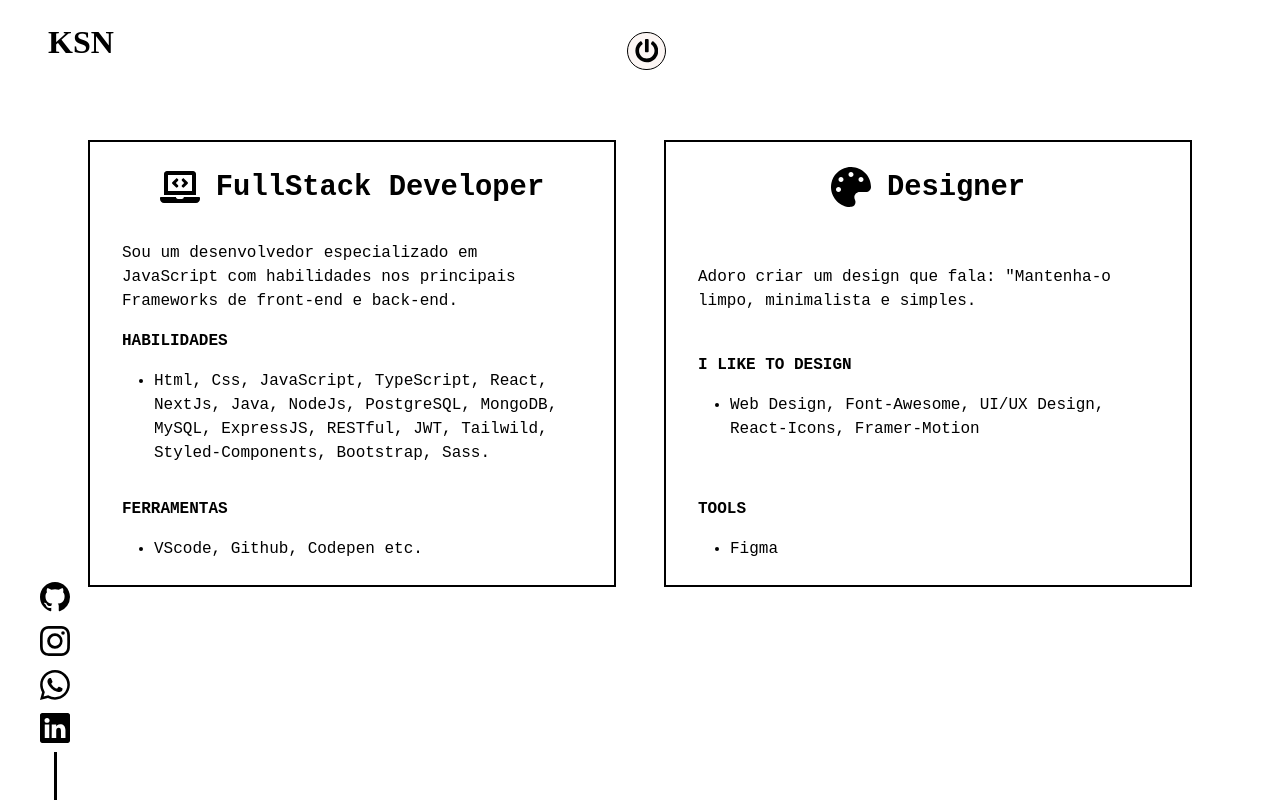
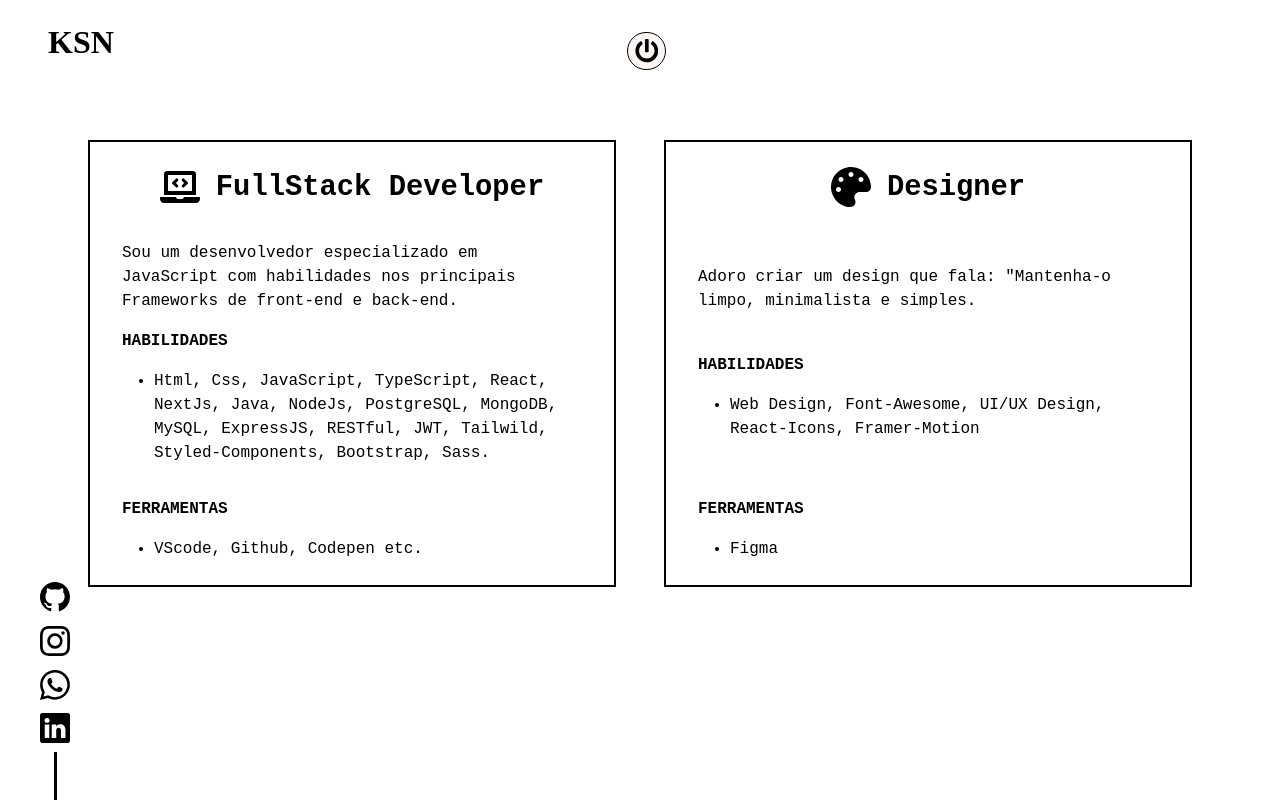
Before and after one commit to kleberson154/My-Portfolio2.0, a Next.js app: page /MySkillsPage in a window 1280 px wide. Built offline with nearby package versions, Linux system fonts and the light colour scheme.

Commit message:
fixing the html and translating a sentence

```diff
--- a/src/pages/MySkillsPage.js
+++ b/src/pages/MySkillsPage.js
@@ -197,7 +197,7 @@ const MySkillsPage = () => {
               simples.
             </Description>
             <Description>
-              <strong>I LIKE TO DESIGN</strong>
+              <strong>HABILIDADES</strong>
               <Ulskill>
                 <Liskill>
                   Web Design, Font-Awesome, UI/UX Design, React-Icons,
@@ -206,7 +206,7 @@ const MySkillsPage = () => {
               </Ulskill>
             </Description>
             <Description>
-              <strong>Tools</strong>
+              <strong>FERRAMENTAS</strong>
               <Ulskill>
                 <Liskill>Figma</Liskill>
               </Ulskill>
--- a/src/pages/_app.js
+++ b/src/pages/_app.js
@@ -3,11 +3,11 @@ import '../styles/globals.css'
 
 function MyApp({ Component, pageProps, router }) {
   return (
-    <>
+    <html lang="pt-br">
       <AnimatePresence exitBeforeEnter>
         <Component {...pageProps} key={router.route} />
       </AnimatePresence>
-    </>
+    </html>
   )
 }
 
--- a/src/pages/index.js
+++ b/src/pages/index.js
@@ -149,7 +149,6 @@ export default function Home() {
         <meta
           name="description"
           content="Portfolio created by kleberson Andrade - Developer Full-Stack"
-          lang="pt-br"
         ></meta>
         <link
           href="https://fonts.googleapis.com/css2?family=Karla:wght@300;400;500;600&family=Pacifico&family=Source+Sans+Pro:wght@400;600;700&family=Ubuntu+Mono:ital,wght@0,400;0,700;1,400&display=swap"
```
